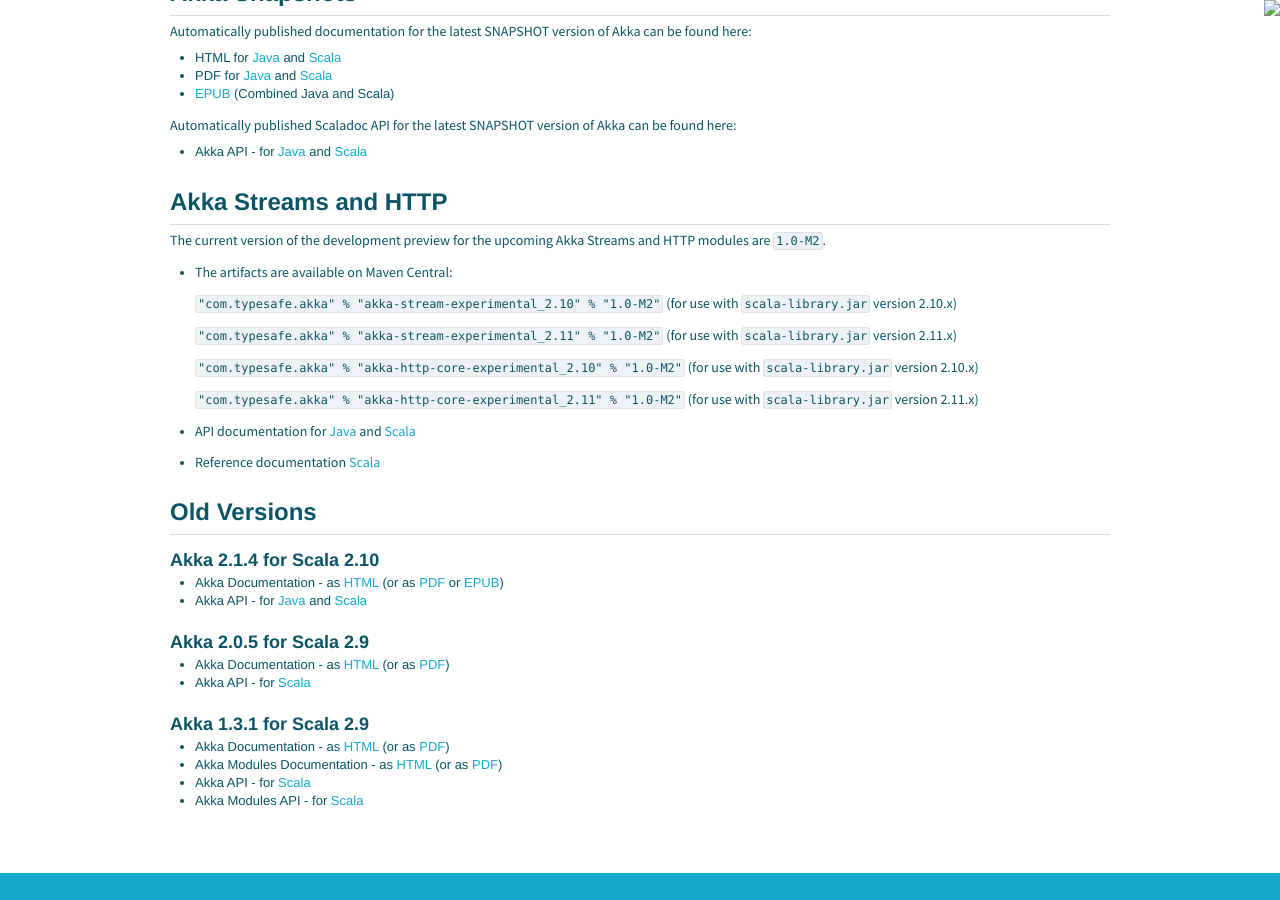
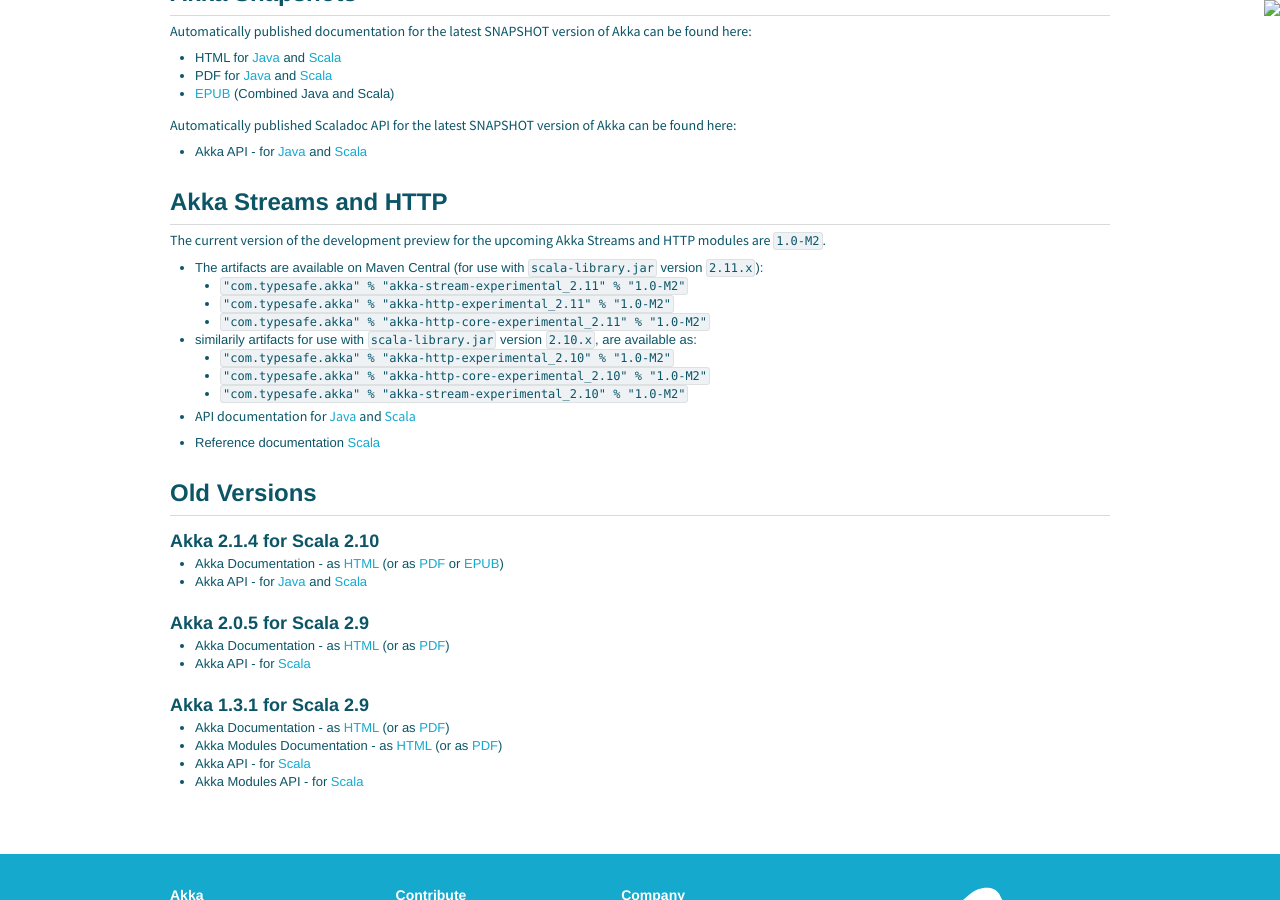
Before and after one commit to raboof/akka.github.com, a Jekyll site: the page built from docs/index.md, in a window 1280 px wide and 900 px high, scrolled down 566 px. Built offline with Jekyll 4.4.1, drawn with Linux system fonts in a browser that asks for light colours.

Commit message:
Improved stream and http artifact listing
We didn't explicitly list `akka-http` (just `akka-http-core`) which confused some users.

```diff
--- a/docs/index.md
+++ b/docs/index.md
@@ -41,15 +41,15 @@
 
 The current version of the development preview for the upcoming Akka Streams and HTTP modules are `1.0-M2`.
 
-* The artifacts are available on Maven Central:
+* The artifacts are available on Maven Central (for use with `scala-library.jar` version `2.11.x`):
+  * `"com.typesafe.akka" % "akka-stream-experimental_2.11" % "1.0-M2"`
+  * `"com.typesafe.akka" % "akka-http-experimental_2.11" % "1.0-M2"`
+  * `"com.typesafe.akka" % "akka-http-core-experimental_2.11" % "1.0-M2"`
 
-    `"com.typesafe.akka" % "akka-stream-experimental_2.10" % "1.0-M2"` (for use with `scala-library.jar` version 2.10.x)
-
-    `"com.typesafe.akka" % "akka-stream-experimental_2.11" % "1.0-M2"` (for use with `scala-library.jar` version 2.11.x)
-
-    `"com.typesafe.akka" % "akka-http-core-experimental_2.10" % "1.0-M2"` (for use with `scala-library.jar` version 2.10.x)
-
-    `"com.typesafe.akka" % "akka-http-core-experimental_2.11" % "1.0-M2"` (for use with `scala-library.jar` version 2.11.x)
+* similarily artifacts for use with `scala-library.jar` version `2.10.x`, are available as:
+  * `"com.typesafe.akka" % "akka-http-experimental_2.10" % "1.0-M2"`
+  * `"com.typesafe.akka" % "akka-http-core-experimental_2.10" % "1.0-M2"`
+  * `"com.typesafe.akka" % "akka-stream-experimental_2.10" % "1.0-M2"`
 
 * API documentation for [Java](http://doc.akka.io/japi/akka-stream-and-http-experimental/1.0-M2/) and [Scala](http://doc.akka.io/api/akka-stream-and-http-experimental/1.0-M2/)
 
```
